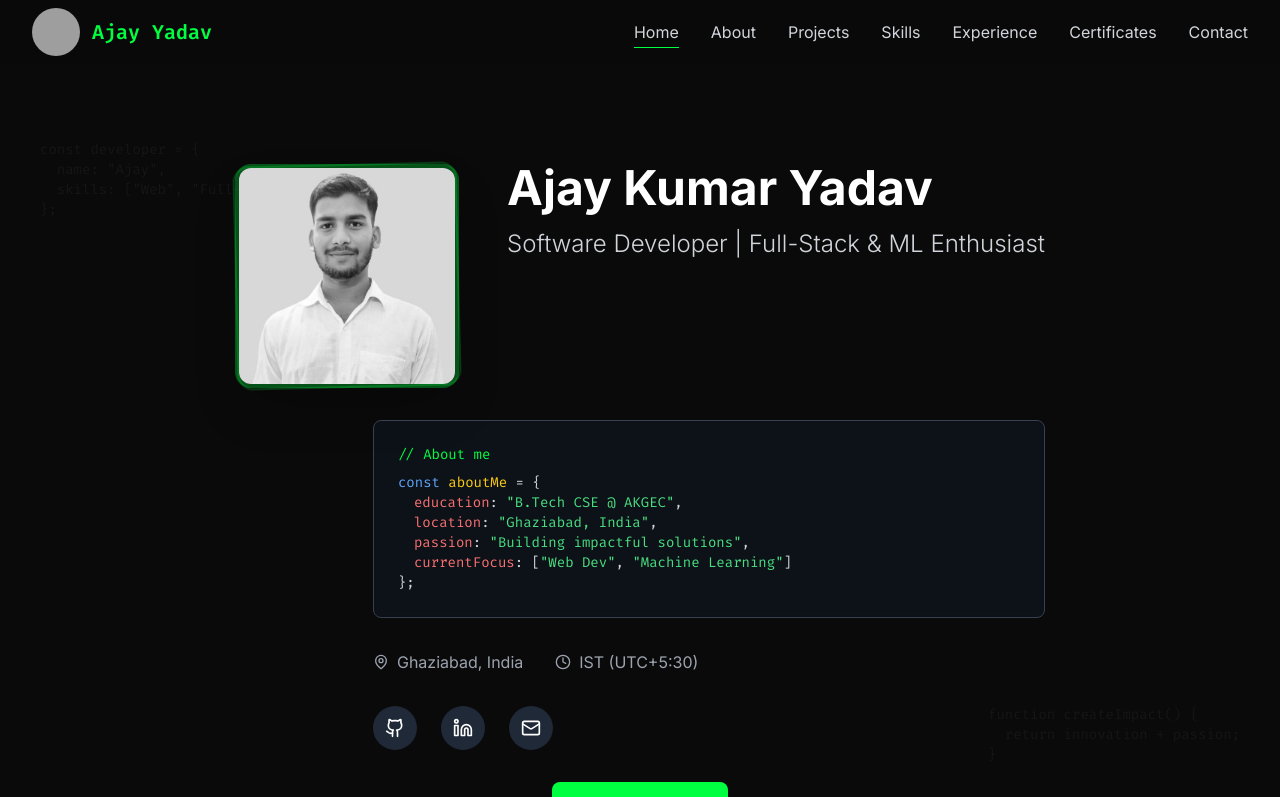
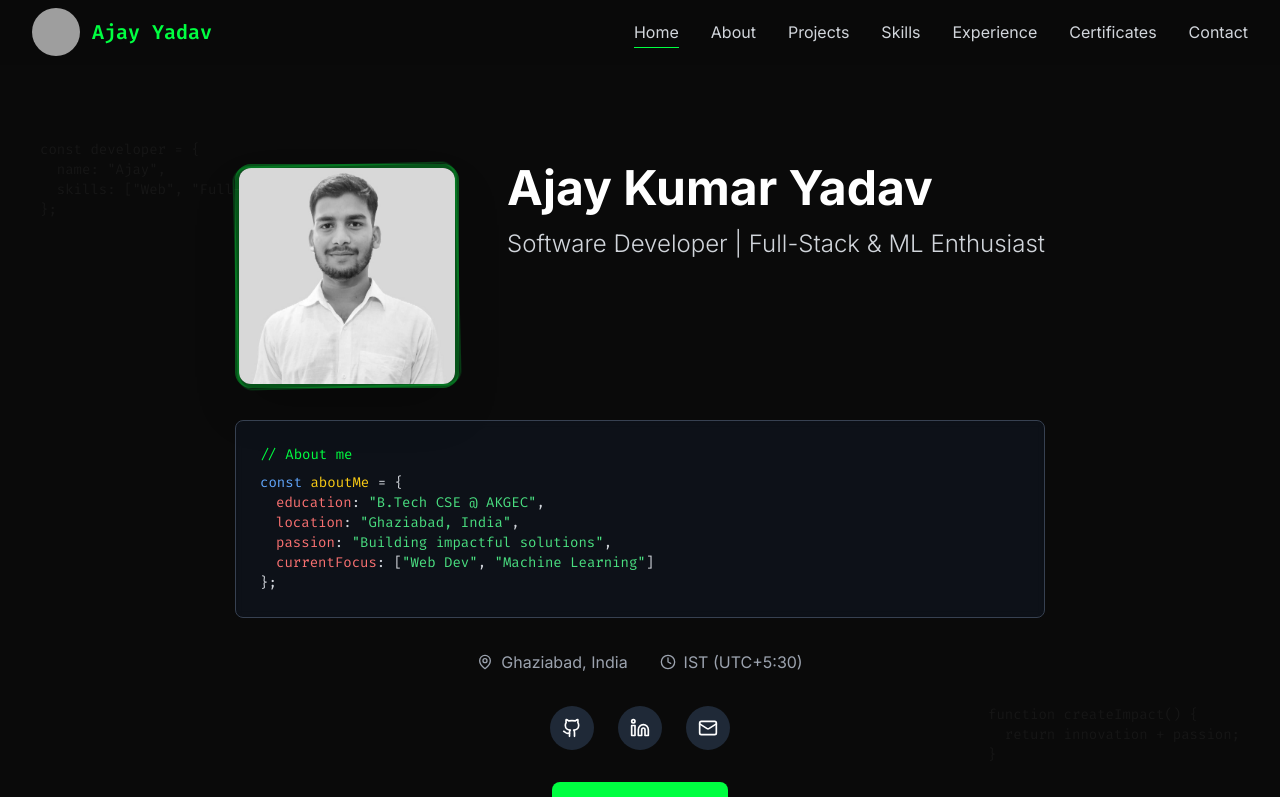
Before and after one commit to GitAjayYadavHub/Portfolio, a React (Vite) app: page / in a window 1280 px wide. Shown: the top 797 px of the page. Built offline with nearby package versions, Linux system fonts and the light colour scheme; grey boxes are pictures that could not be loaded; the HTML template or start-up script is replaced by a standard one.

Commit message:
Refactor Hero component for improved layout

```diff
--- a/src/components/Hero.jsx
+++ b/src/components/Hero.jsx
@@ -68,7 +68,7 @@ const Hero = () => {
           transition={{ duration: 0.8 }}
           className="space-y-8"
         >
-          <div className="flex flex-col lg:flex-row items-center lg:items-start lg:justify-between lg:gap-12">
+          <div className="w-full max-w-5xl mx-auto flex flex-col lg:flex-row items-center lg:items-start lg:justify-between gap-12">
             {/* Profile Picture */}
             <motion.div
               initial={{ opacity: 0, scale: 0.5 }}
@@ -124,7 +124,7 @@ const Hero = () => {
 
           {/* Code Block */}
           <motion.div
-            className="max-w-2xl mx-auto lg:mx-0 lg:ml-auto code-block text-left"
+            className="w-full max-w-5xl mx-auto code-block text-left"
             initial={{ opacity: 0, scale: 0.9 }}
             animate={{ opacity: 1, scale: 1 }}
             transition={{ delay: 1.7, duration: 0.5 }}
@@ -151,7 +151,7 @@ const Hero = () => {
 
           {/* Contact Info */}
           <motion.div
-            className="max-w-2xl mx-auto lg:mx-0 lg:ml-auto flex flex-col sm:flex-row items-center justify-center lg:justify-start lg:items-start space-y-4 sm:space-y-0 sm:space-x-8 text-gray-400"
+            className="w-full max-w-5xl mx-auto flex flex-col sm:flex-row items-center justify-center space-y-4 sm:space-y-0 sm:space-x-8 text-gray-400"
             initial={{ opacity: 0 }}
             animate={{ opacity: 1 }}
             transition={{ delay: 2.2 }}
@@ -168,7 +168,7 @@ const Hero = () => {
 
           {/* Social Links */}
           <motion.div
-            className="max-w-2xl mx-auto lg:mx-0 lg:ml-auto flex justify-center lg:justify-start space-x-6"
+            className="w-full max-w-5xl mx-auto flex justify-center space-x-6"
             initial={{ opacity: 0 }}
             animate={{ opacity: 1 }}
             transition={{ delay: 2.4 }}
```
